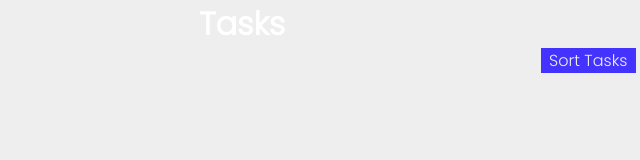
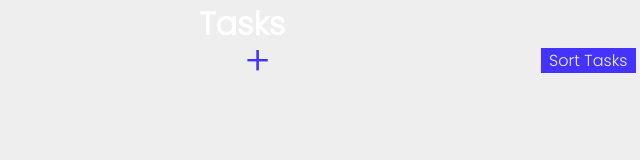
Before and after one commit to Surfury/tasks, a plain HTML site: page index.html in a window 1280 px wide. Shown: the full height of the page, 398-1038 px from the left. Drawn offline with Linux system fonts and the light colour scheme.

Commit message:
Update style.css

```diff
--- a/style.css
+++ b/style.css
@@ -75,6 +75,7 @@ button,input[type='button']{
     font-size: 2.5em;
     line-height: 50%;
     background-color:#fff0;
+    color:#43f;
 }
 input[type='text'] {
     background-color: #333;
```
